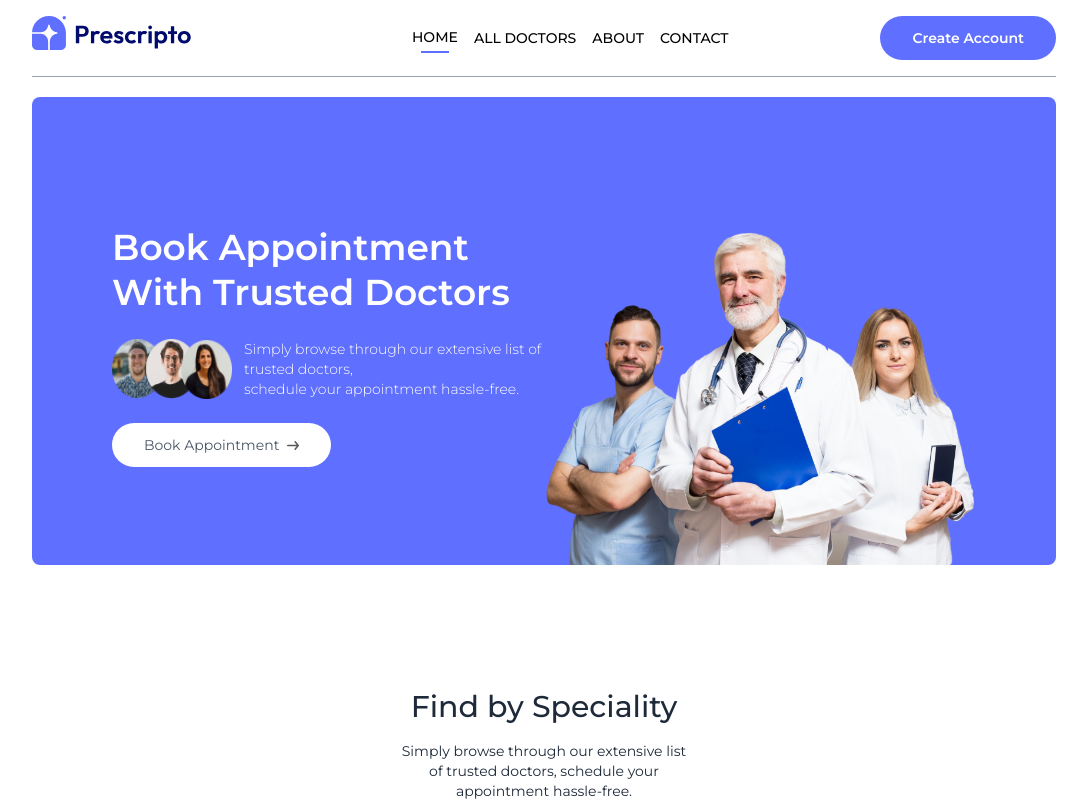
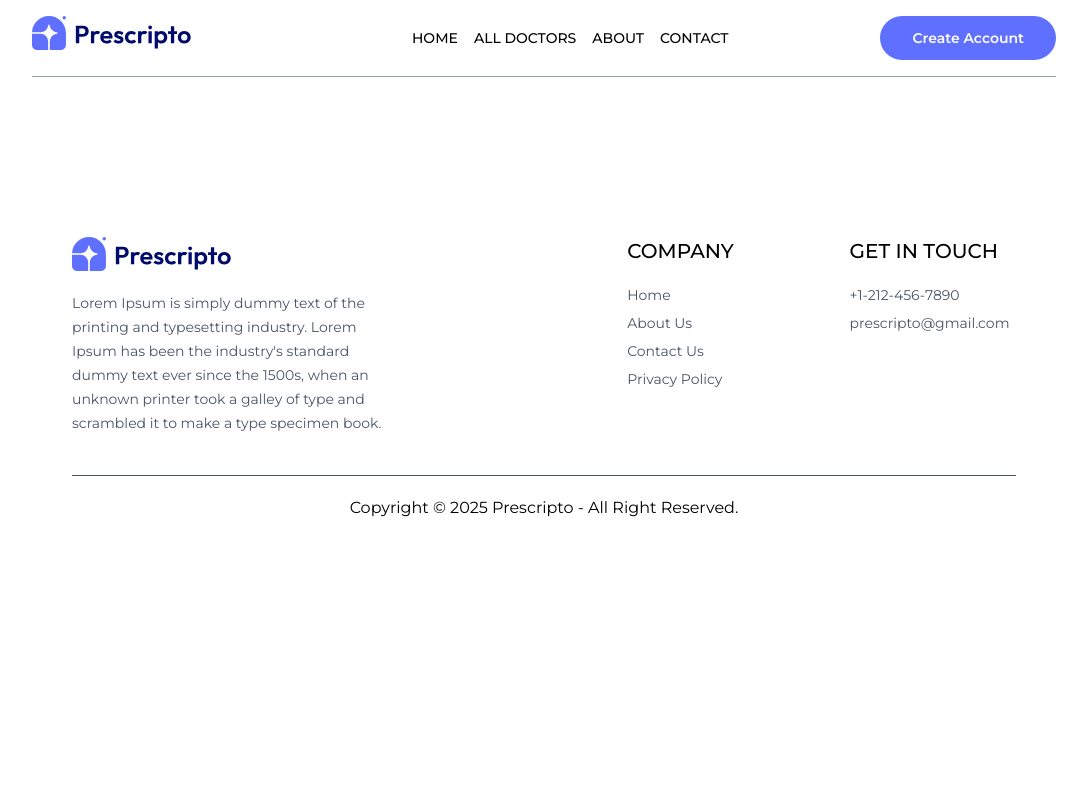
Before and after one commit to H3TOoM/PRESCRIPTO, a React (Vite) app: page / in a window 1280 px wide. Shown: the top 801 px of the page, without its empty margins (96-1183 px from the left). Built offline with nearby package versions, Linux system fonts and the light colour scheme.

Commit message:
first commit

```diff
--- a/package.json
+++ b/package.json
@@ -1,6 +1,6 @@
 {
   "name": "final-project",
-  "homepage": "https://H3TOoM.github.io/prescripto",
+  "homepage": "https://H3TOoM.github.io/prescripto/",
   "private": true,
   "version": "0.0.0",
   "type": "module",
--- a/src/App.jsx
+++ b/src/App.jsx
@@ -16,7 +16,7 @@ const App = () => {
     <div className="mx-4 sm:mx-[10%]">
       <Navbar />
       <Routes>
-        <Route path="/" element={<Home />} />
+        <Route path="/home" element={<Home />} />
         <Route path="/doctors" element={<Doctors />} />
         <Route path="/doctors/:speciality" element={<Doctors />} />
         <Route path="/login" element={<Login />} />
--- a/src/components/Navbar.jsx
+++ b/src/components/Navbar.jsx
@@ -11,11 +11,11 @@ function Navbar() {
 
   return (
     <section className="flex item-center justify-between text-sm py-4 mb-5 border-b border-b-gray-400 nav container">
-      <a href="/">
+      <a href="/home">
         <img className="w-40 cursor-pointer" src={assets.logo} alt="" onClick={()=> navigate('/')}/>
       </a>
       <ul className="hidden md:flex gap-4 font-medium nav-link mx-auto">
-        <NavLink to='/'>
+        <NavLink to='/home'>
           <li className="py-1">Home</li>
           <hr className="border-none outline-none h-0.5 w-3/5 m-auto line hidden" />
         </NavLink>
--- a/vite.config.js
+++ b/vite.config.js
@@ -4,5 +4,5 @@ import react from '@vitejs/plugin-react'
 // https://vite.dev/config/
 export default defineConfig({
   plugins: [react()],
-  base : "/prescripto"
+  base : "/home",
 })
```
